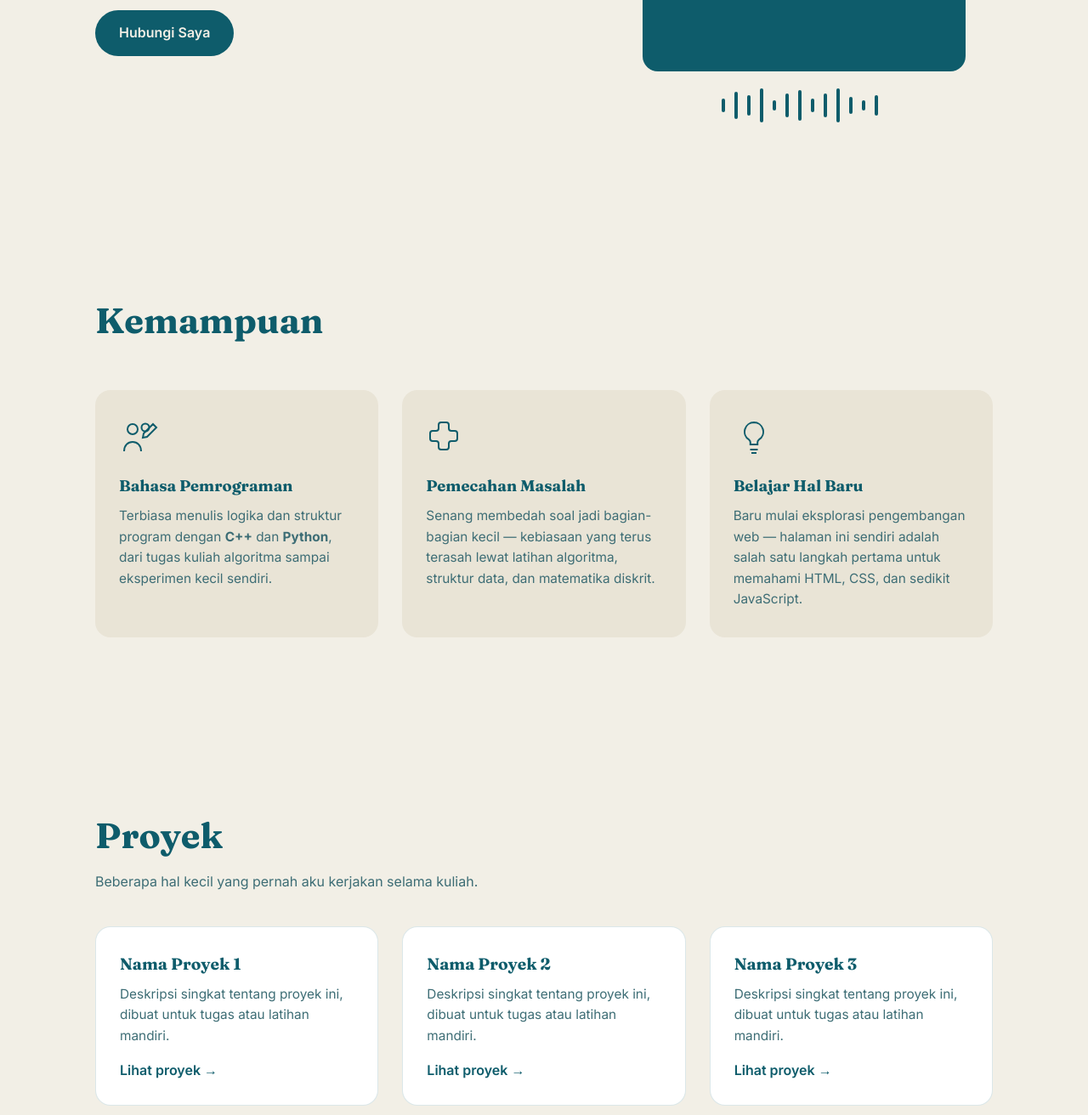
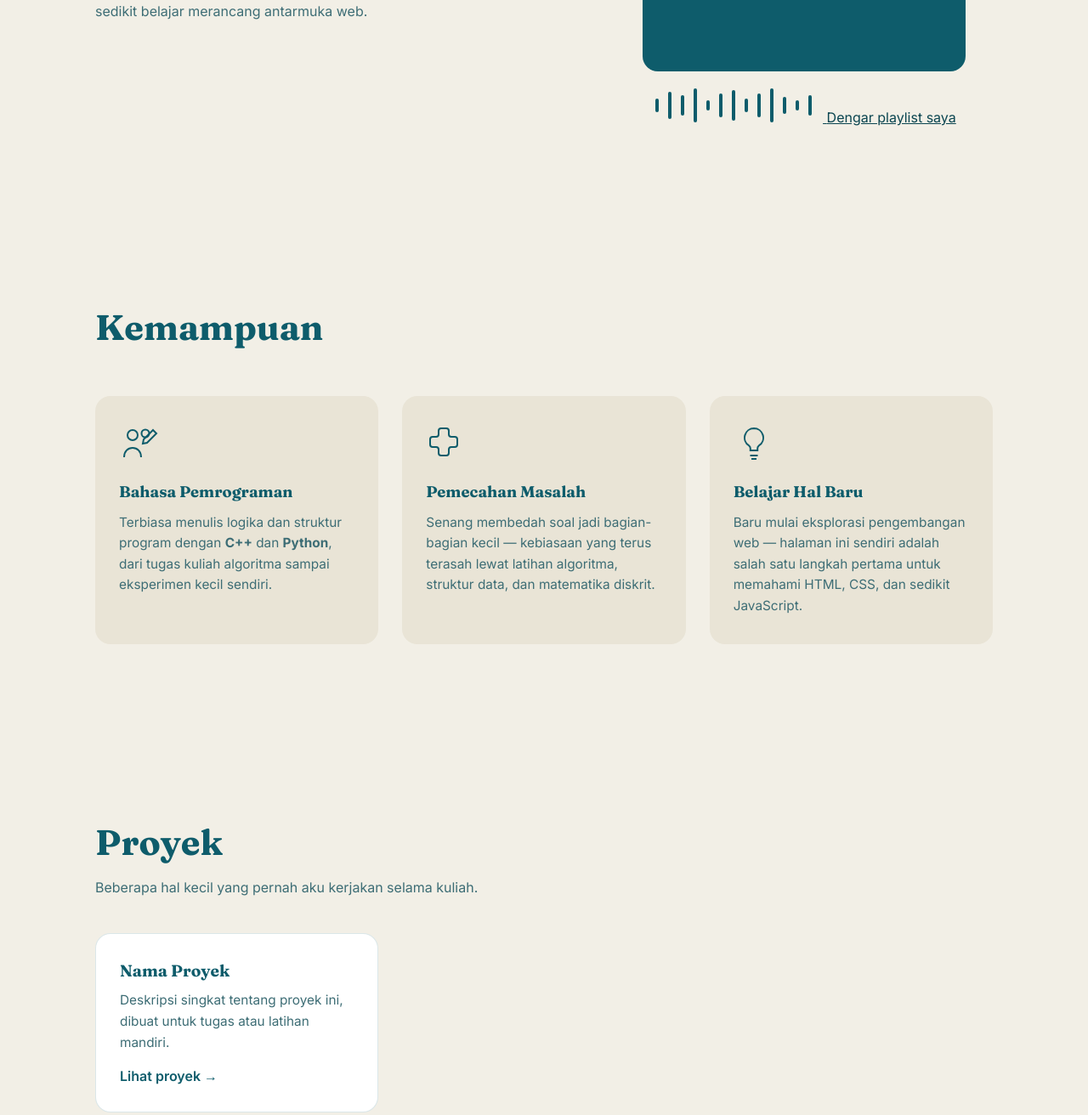
Before and after one commit to arfah-code/portofolio_guweh, a plain HTML site: page index (2).html in a window 1280 px wide. Shown: the part 511-1823 px from the top of the page at 85% size. Drawn offline with Linux system fonts and the light colour scheme.

Commit message:
Update index (2).html

```diff
--- a/index (2).html
+++ b/index (2).html
@@ -40,12 +40,12 @@
         enak dilihat. Di semester ini aku banyak berkutat dengan algoritma, struktur data,
         dan sedikit demi sedikit belajar merancang antarmuka web.
       </p>
-      <a href="#contact" class="btn btn--primary">Hubungi Saya</a>
     </div>
     <div class="about__media">
       <div class="photo-box">
         <span>Kotak Poto Saya</span>
       </div>
+      <a href="https://open.spotify.com/user/gantidengantautanmu" class="waveform-link" target="_blank" rel="noopener" aria-label="Dengar playlist saya di Spotify">
         <svg class="waveform" viewBox="0 0 200 40" aria-hidden="true">
           <g stroke="currentColor" stroke-width="4" stroke-linecap="round">
             <line x1="5" y1="14" x2="5" y2="26"/>
@@ -63,6 +63,8 @@
             <line x1="185" y1="10" x2="185" y2="30"/>
           </g>
         </svg>
+        <span class="waveform-link__label">Dengar playlist saya</span>
+      </a>
     </div>
   </section>
 
@@ -118,19 +120,7 @@
 
     <div class="projects__grid">
       <article class="project-card">
-        <h3>Nama Proyek 1</h3>
-        <p>Deskripsi singkat tentang proyek ini, dibuat untuk tugas atau latihan mandiri.</p>
-        <a href="#" class="project-card__link">Lihat proyek →</a>
-      </article>
-
-      <article class="project-card">
-        <h3>Nama Proyek 2</h3>
-        <p>Deskripsi singkat tentang proyek ini, dibuat untuk tugas atau latihan mandiri.</p>
-        <a href="#" class="project-card__link">Lihat proyek →</a>
-      </article>
-
-      <article class="project-card">
-        <h3>Nama Proyek 3</h3>
+        <h3>Nama Proyek</h3>
         <p>Deskripsi singkat tentang proyek ini, dibuat untuk tugas atau latihan mandiri.</p>
         <a href="#" class="project-card__link">Lihat proyek →</a>
       </article>
```
Lines whose indentation alone changed are shown as unchanged.
